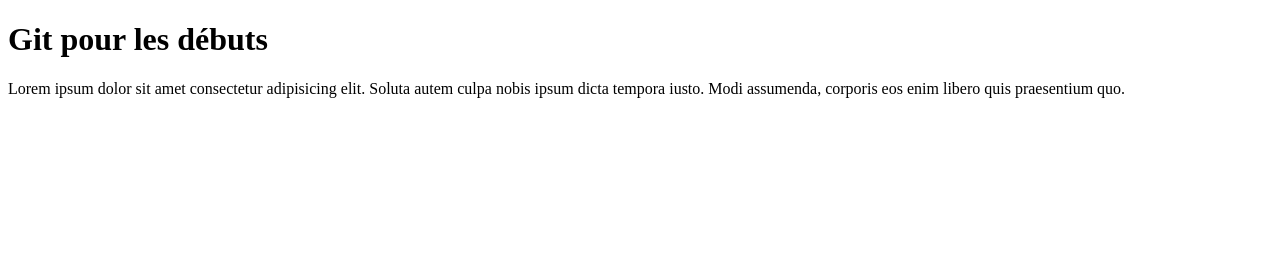
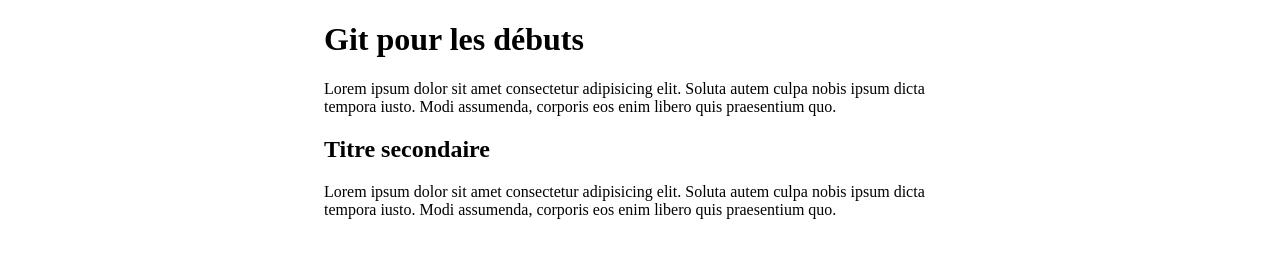
Before and after one commit to lcheram/git-wi34, a website: page index.html in a window 1280 px wide. Drawn offline with Linux system fonts and the light colour scheme.

Commit message:
Add paragraphe in html + add style.css

```diff
--- a/index.html
+++ b/index.html
@@ -4,10 +4,15 @@
   <meta charset="UTF-8">
   <meta http-equiv="X-UA-Compatible" content="IE=edge">
   <meta name="viewport" content="width=device-width, initial-scale=1.0">
+  <link rel="stylesheet" href="style.css">
   <title>Document pour git youplaboum</title>
 </head>
 <body>
+  <main>
   <h1>Git pour les débuts</h1>
   <p>Lorem ipsum dolor sit amet consectetur adipisicing elit. Soluta autem culpa nobis ipsum dicta tempora iusto. Modi assumenda, corporis eos enim libero quis praesentium quo.</p>
+  <h2>Titre secondaire</h2>
+  <p>Lorem ipsum dolor sit amet consectetur adipisicing elit. Soluta autem culpa nobis ipsum dicta tempora iusto. Modi assumenda, corporis eos enim libero quis praesentium quo.</p>
+</main>
 </body>
 </html>
--- /dev/null
+++ b/style.css
@@ -0,0 +1,4 @@
+main {
+width: 50%;
+margin: auto;
+}
```
